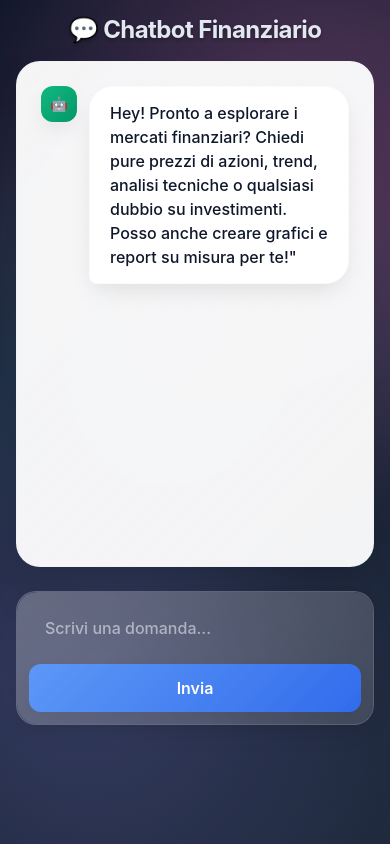
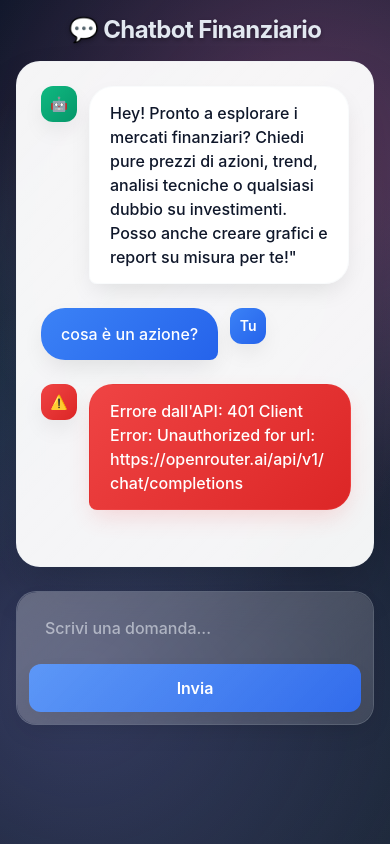
Before and after one commit to romina-trazzi/PythonVerificaFinaleChatBOTfinanziario, a Python web app: template templates/index.html in a window 390 px wide. Run offline with Jinja, Linux system fonts and the light colour scheme; the template is opened without the code that fills it, so the values that code supplies are empty.

Commit message:
aggiustato front end

```diff
--- a/static/css/main.css
+++ b/static/css/main.css
@@ -12,7 +12,7 @@
     --accent-hover: #2563eb;
     --success: #10b981;
     --warning: #f59e0b;
-    --error: #ef4444;
+    --error: #ef4444; /* This is your defined red for errors */
     --background: linear-gradient(135deg, #0f172a 0%, #1e293b 100%);
     --surface: rgba(255, 255, 255, 0.95);
     --surface-dark: rgba(30, 41, 59, 0.95);
@@ -408,6 +408,37 @@
     margin-right: 0.5rem !important;
 }
 
+/* ===== MESSAGGI DI ERRORE ===== */
+.message.error .text {
+    background: linear-gradient(135deg, var(--error) 0%, #dc2626 100%);
+    color: white; /* Changed to white for readability on red background */
+    border: 1px solid rgba(239, 68, 68, 0.3);
+    box-shadow: 0 10px 25px -5px rgba(239, 68, 68, 0.2);
+}
+
+.message.error::before {
+    content: '⚠️';
+    background: linear-gradient(135deg, var(--error) 0%, #dc2626 100%);
+    color: white; /* Changed to white for better contrast of the emoji on red background */
+}
+
+.bot .text.error {
+    background: linear-gradient(135deg, var(--error) 0%, #dc2626 100%);
+    color: white; /* Already white, kept for consistency */
+    border: 1px solid rgba(239, 68, 68, 0.3);
+    box-shadow: 0 10px 25px -5px rgba(239, 68, 68, 0.2);
+}
+
+/* Testo di errore semplice */
+.error-text {
+    color: var(--error) !important;
+    font-weight: 600;
+    background: rgba(239, 68, 68, 0.1);
+    padding: 0.5rem 1rem;
+    border-radius: 8px;
+    border-left: 4px solid var(--error);
+}
+
 /* ===== RESPONSIVE DESIGN ===== */
 @media (max-width: 768px) {
     .container-fluid {
@@ -456,31 +487,4 @@
     td, th {
         padding: 0.5rem;
     }
-    loading-dots {
-    display: flex;
-    justify-content: center;
-    align-items: center;
 }
-
-.loading-dots span {
-    width: 10px;
-    height: 10px;
-    background-color: #3498db;
-    border-radius: 50%;
-    margin: 0 5px;
-    animation: bounce 1s infinite alternate; /* Animazione di rimbalzo alternata */
-}
-
-.loading-dots span:nth-child(2) {
-    animation-delay: 0.2s; /* Ritarda l'animazione del secondo punto */
-}
-
-.loading-dots span:nth-child(3) {
-    animation-delay: 0.4s; /* Ritarda l'animazione del terzo punto */
-}
-
-@keyframes bounce {
-    0% { transform: translateY(0); }
-    100% { transform: translateY(-10px); }
-}
-}
--- a/static/js/chat.js
+++ b/static/js/chat.js
@@ -12,6 +12,14 @@
 
     // Aggiungi il messaggio dell'utente
     appendMessage("user", message);
+
+    // Aggiungi animazione di invio
+    const userMessages = chatBox.querySelectorAll('.message.user');
+    const lastUserMessage = userMessages[userMessages.length - 1];
+    if (lastUserMessage) {
+        lastUserMessage.classList.add('message-sent');
+    }
+
     input.value = "";
     input.disabled = true;
     loading.classList.remove("d-none");
@@ -28,7 +36,7 @@
         appendMessage("bot", data.response);
     })
     .catch(err => {
-        appendMessage("bot", "Si è verificato un errore nella richiesta.");
+        appendMessage("error", "⚠️ Si è verificato un errore nella richiesta. Riprova tra qualche istante.");
     })
     .finally(() => {
         input.disabled = false;
@@ -40,21 +48,26 @@
 // Funzione per aggiungere messaggi alla chat
 function appendMessage(sender, text) {
     const msgDiv = document.createElement("div");
-    msgDiv.className = "message " + sender;
+    const bubble = document.createElement("div");
 
-    const bubble = document.createElement("div");
-    bubble.className = "text";
+    if (sender === "error") {
+        msgDiv.className = "message bot error";
+        bubble.className = "text error";
+    } else {
+        msgDiv.className = "message " + sender;
+        bubble.className = "text";
+    }
+
     bubble.innerHTML = text;
-
     msgDiv.appendChild(bubble);
     chatBox.appendChild(msgDiv);
 
-    // Se c'è un percorso immagine, lo mostriamo come immagine (es. output/charts/abc.png)
+    // Se c'è un percorso immagine, lo mostriamo
     const imageRegex = /(output\/charts\/\S+\.png)/;
     const match = text.match(imageRegex);
     if (match) {
         const img = document.createElement("img");
-        img.src = "/" + match[1];  // Flask serve statico
+        img.src = "/" + match[1];
         img.className = "image-response";
         chatBox.appendChild(img);
     }
--- a/templates/index.html
+++ b/templates/index.html
@@ -14,7 +14,13 @@
             <div class="message bot">
                 <div class="text">Hey! Pronto a esplorare i mercati finanziari? Chiedi pure prezzi di azioni, trend, analisi tecniche o
                     qualsiasi dubbio su investimenti.
-                     Posso anche creare grafici e report su misura per te!"</div>
+                    Posso anche creare grafici e report su misura per te!"</div>
+            </div>
+            <div class="message user">
+                <div class="text">cosa è un azione?</div>
+            </div>
+            <div class="message bot error">
+                <div class="text">Errore dall'API: 401 Client Error: Unauthorized for url: https://openrouter.ai/api/v1/chat/completions</div>
             </div>
         </div>
         <form id="chat-form" class="d-flex">
@@ -26,6 +32,11 @@
             <p class="mt-2">⚡ Un momento, sto consultando i mercati globali...</p>
         </div>
     </div>
+    <div class="loading-dots">
+        <span></span>
+        <span></span>
+        <span></span>
+    </div>
 
     <script src="../static/js/chat.js"></script>
 </body>
```
